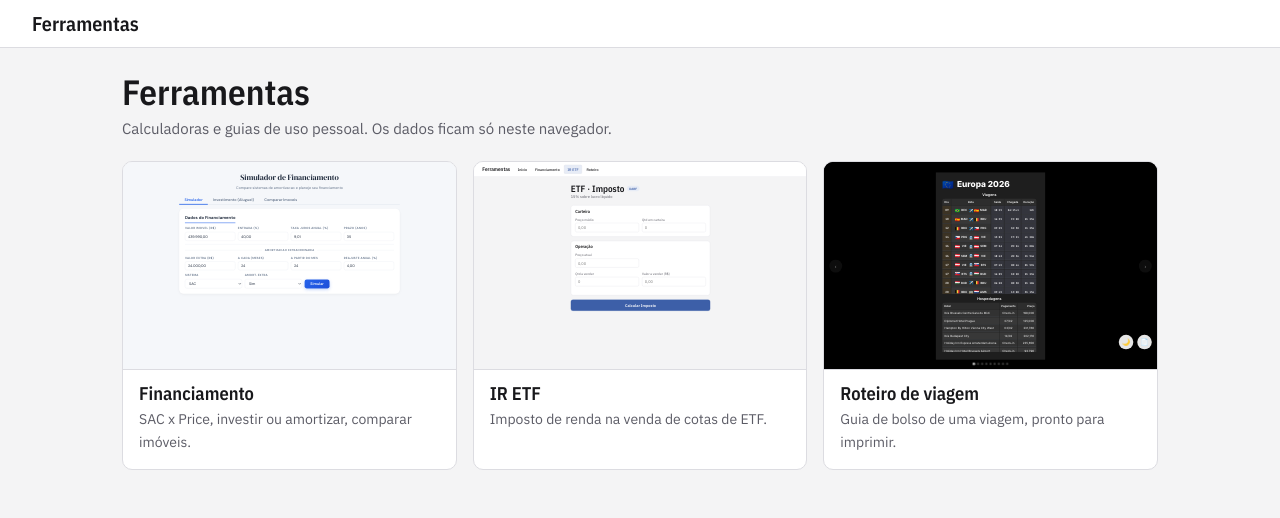
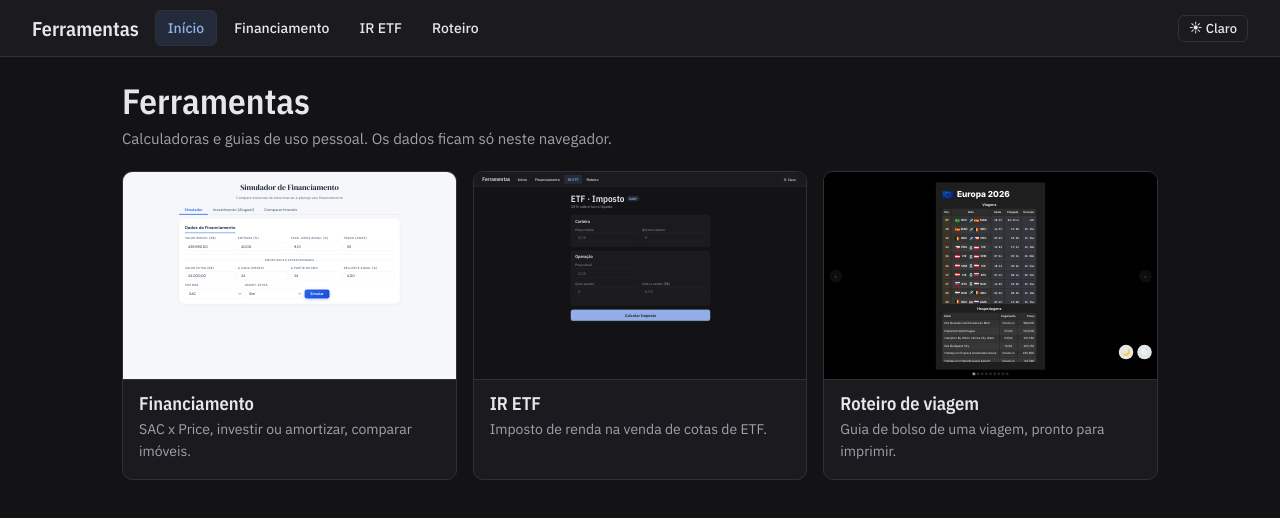
Before and after one commit to emanuel36/ferramentas, a plain HTML site: page index.html in a window 1280 px wide. Drawn offline with nearby package versions, Linux system fonts and the light colour scheme.

Commit message:
feat: adiciona tema escuro com botão para alternar
- Tema escuro por padrão em todas as páginas do site
- Botão na barra do topo alterna e lembra a escolha
- Página inicial passa a usar os estilos comuns e a barra de abas

Co-Authored-By: Claude Opus 5.5 <noreply@anthropic.com>

```diff
--- a/assets/base.css
+++ b/assets/base.css
@@ -84,3 +84,9 @@ input:focus, select:focus { outline: none; border-color: var(--accent);
 .neg { color: var(--miss); }
 
 @media (prefers-reduced-motion: reduce) { * { transition: none !important; } }
+
+/* Botão de tema, à direita da barra */
+.theme-btn { font: 500 13px var(--font-body); color: var(--ink); background: var(--surface);
+  border: 1px solid var(--line); border-radius: 6px; padding: 4px 10px; cursor: pointer;
+  white-space: nowrap; }
+.theme-btn:hover { border-color: var(--accent); color: var(--accent); }
--- /dev/null
+++ b/assets/theme.js
@@ -0,0 +1,36 @@
+// Tema do site: escuro por padrão, claro se a pessoa escolher. A escolha vale para todas as
+// páginas (fica no localStorage) e é aplicada antes da página aparecer, para não piscar.
+// Páginas que desenham com as cores do tema escutam o evento "temachange" e redesenham.
+(() => {
+  const KEY = "ferramentas.tema";
+  const root = document.documentElement;
+  const read = () => {
+    try { return localStorage.getItem(KEY) === "light" ? "light" : "dark"; } catch (_) { return "dark"; }
+  };
+  const apply = (tema) => {
+    if (root.dataset.theme === tema) return;
+    root.dataset.theme = tema;
+    dispatchEvent(new CustomEvent("temachange", { detail: tema }));
+  };
+  root.dataset.theme = read();
+
+  // Outra aba ou uma miniatura da página inicial trocou o tema
+  addEventListener("storage", (e) => { if (e.key === KEY) apply(read()); });
+
+  addEventListener("DOMContentLoaded", () => {
+    const btn = document.getElementById("tema");
+    if (!btn) return;
+    const label = () => {
+      const escuro = root.dataset.theme === "dark";
+      btn.textContent = escuro ? "☀ Claro" : "☾ Escuro";
+      btn.setAttribute("aria-label", escuro ? "Mudar para o tema claro" : "Mudar para o tema escuro");
+    };
+    label();
+    btn.addEventListener("click", () => {
+      const tema = root.dataset.theme === "dark" ? "light" : "dark";
+      try { localStorage.setItem(KEY, tema); } catch (_) {}
+      apply(tema);
+    });
+    addEventListener("temachange", label);
+  });
+})();
--- a/index.html
+++ b/index.html
@@ -6,42 +6,10 @@
   <title>Ferramentas</title>
   <link rel="preconnect" href="https://fonts.googleapis.com">
   <link rel="preconnect" href="https://fonts.gstatic.com" crossorigin>
-  <link rel="stylesheet" href="https://fonts.googleapis.com/css2?family=IBM+Plex+Sans+Condensed:wght@500;600&family=IBM+Plex+Sans:wght@400;500;600&display=swap">
+  <link rel="stylesheet" href="https://fonts.googleapis.com/css2?family=IBM+Plex+Mono:wght@400;500&family=IBM+Plex+Sans+Condensed:wght@500;600&family=IBM+Plex+Sans:wght@400;500;600&display=swap">
+  <link rel="stylesheet" href="assets/base.css">
+  <script src="assets/theme.js"></script>
   <style>
-    :root {
-      color-scheme: light;
-      --ground: #f4f4f5; --surface: #ffffff; --sunken: #ececef; --ink: #18181b;
-      --muted: #5c5c66; --line: #dcdce1; --accent: #3d5fa8; --accent-soft: #e7ecf6;
-      --font-display: "IBM Plex Sans Condensed", "Arial Narrow", system-ui, sans-serif;
-      --font-body: "IBM Plex Sans", system-ui, -apple-system, "Segoe UI", sans-serif;
-    }
-    @media (prefers-color-scheme: dark) {
-      :root:not([data-theme="light"]) {
-        color-scheme: dark;
-        --ground: #131315; --surface: #1b1b1f; --sunken: #232328; --ink: #e7e7ea;
-        --muted: #a1a1aa; --line: #303037; --accent: #93aee6; --accent-soft: #232b3b;
-      }
-    }
-    :root[data-theme="dark"] {
-      color-scheme: dark;
-      --ground: #131315; --surface: #1b1b1f; --sunken: #232328; --ink: #e7e7ea;
-      --muted: #a1a1aa; --line: #303037; --accent: #93aee6; --accent-soft: #232b3b;
-    }
-
-    * { box-sizing: border-box; }
-    body { margin: 0; background: var(--ground); color: var(--ink);
-      font: 15px/1.6 var(--font-body); }
-    :focus-visible { outline: 2px solid var(--accent); outline-offset: 2px; border-radius: 3px; }
-
-    header.top { position: sticky; top: env(safe-area-inset-top, 0px); z-index: 3;
-      display: flex; align-items: center; padding: .625rem clamp(1rem, 3vw, 2rem);
-      background: var(--surface); border-bottom: 1px solid var(--line); }
-    .brand { font: 600 1.25rem var(--font-display); }
-
-    main { padding: 1.5rem clamp(1rem, 3vw, 2rem) 4rem; max-width: 1100px; margin: 0 auto; }
-    h1 { font: 600 clamp(1.6rem, 3vw, 2.2rem)/1.15 var(--font-display); margin: 0 0 .3rem; }
-    .lede { color: var(--muted); margin: 0 0 1.25rem; }
-
     .tools { display: grid; grid-template-columns: repeat(auto-fit, minmax(260px, 1fr));
       gap: 1rem; margin: 0; padding: 0; list-style: none; }
     .tools a { display: block; height: 100%; color: inherit; text-decoration: none;
@@ -61,7 +29,16 @@
   </style>
 </head>
 <body>
-  <header class="top"><span class="brand">Ferramentas</span></header>
+  <header class="top">
+    <a class="brand" href="./">Ferramentas</a>
+    <nav class="tabs" aria-label="Ferramentas">
+      <a href="./" aria-current="page">Início</a>
+      <a href="financiamento/">Financiamento</a>
+      <a href="ir-etf/">IR ETF</a>
+      <a href="roteiro-viagem/">Roteiro</a>
+    </nav>
+    <button class="theme-btn" id="tema" type="button"></button>
+  </header>
   <main>
     <h1>Ferramentas</h1>
     <p class="lede">Calculadoras e guias de uso pessoal. Os dados ficam só neste navegador.</p>
--- a/ir-etf/index.html
+++ b/ir-etf/index.html
@@ -8,6 +8,7 @@
   <link rel="preconnect" href="https://fonts.gstatic.com" crossorigin>
   <link rel="stylesheet" href="https://fonts.googleapis.com/css2?family=IBM+Plex+Mono:wght@400;500&family=IBM+Plex+Sans+Condensed:wght@500;600&family=IBM+Plex+Sans:wght@400;500;600&display=swap">
   <link rel="stylesheet" href="../assets/base.css">
+<script src="../assets/theme.js"></script>
   <style>
     main { max-width: 600px; }
     .title { display: flex; align-items: center; gap: .6rem; }
@@ -85,6 +86,7 @@
     <a href="./" aria-current="page">IR ETF</a>
     <a href="../roteiro-viagem/">Roteiro</a>
   </nav>
+  <button class="theme-btn" id="tema" type="button"></button>
 </header>
 
 <main>
```
